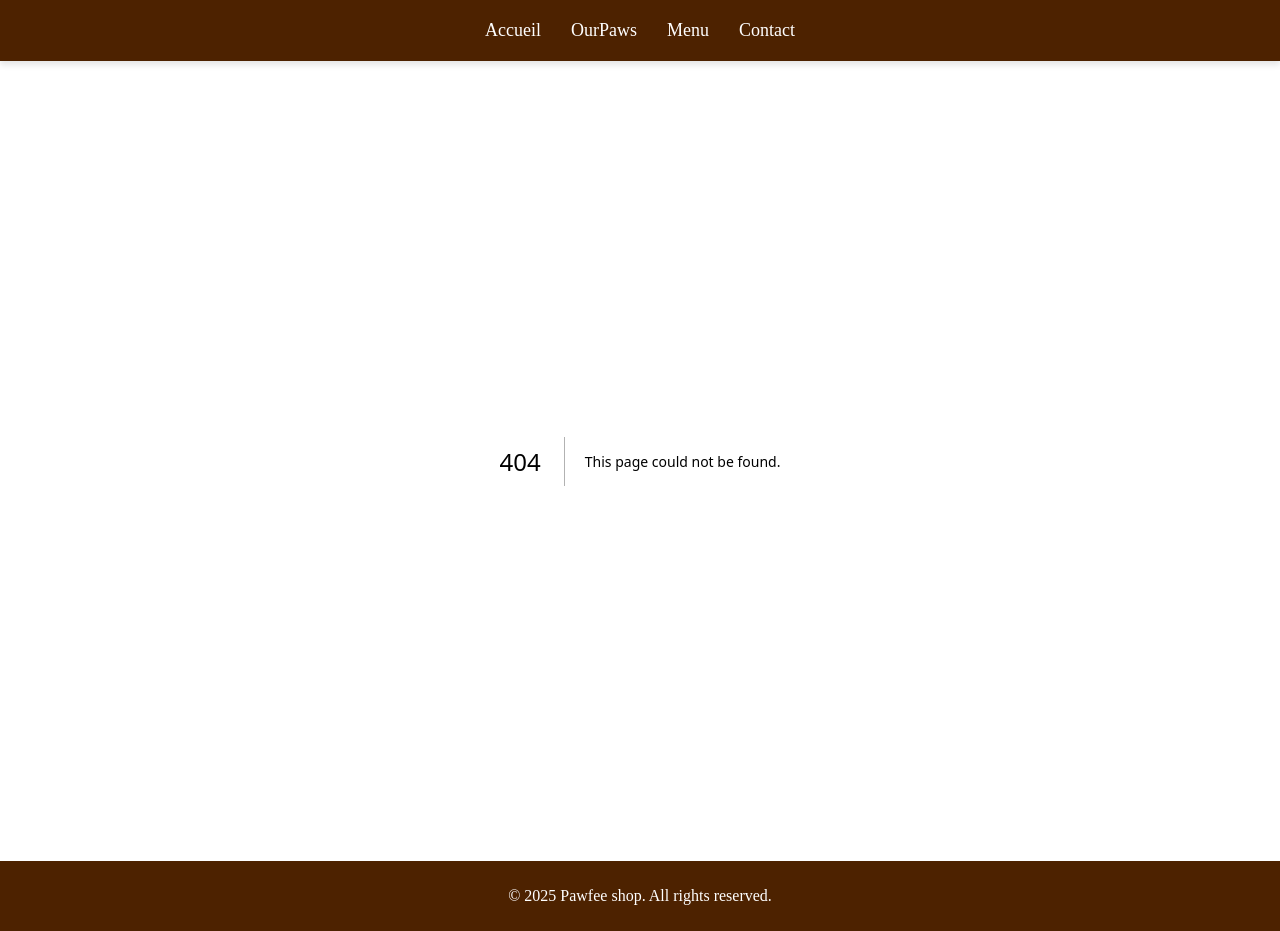
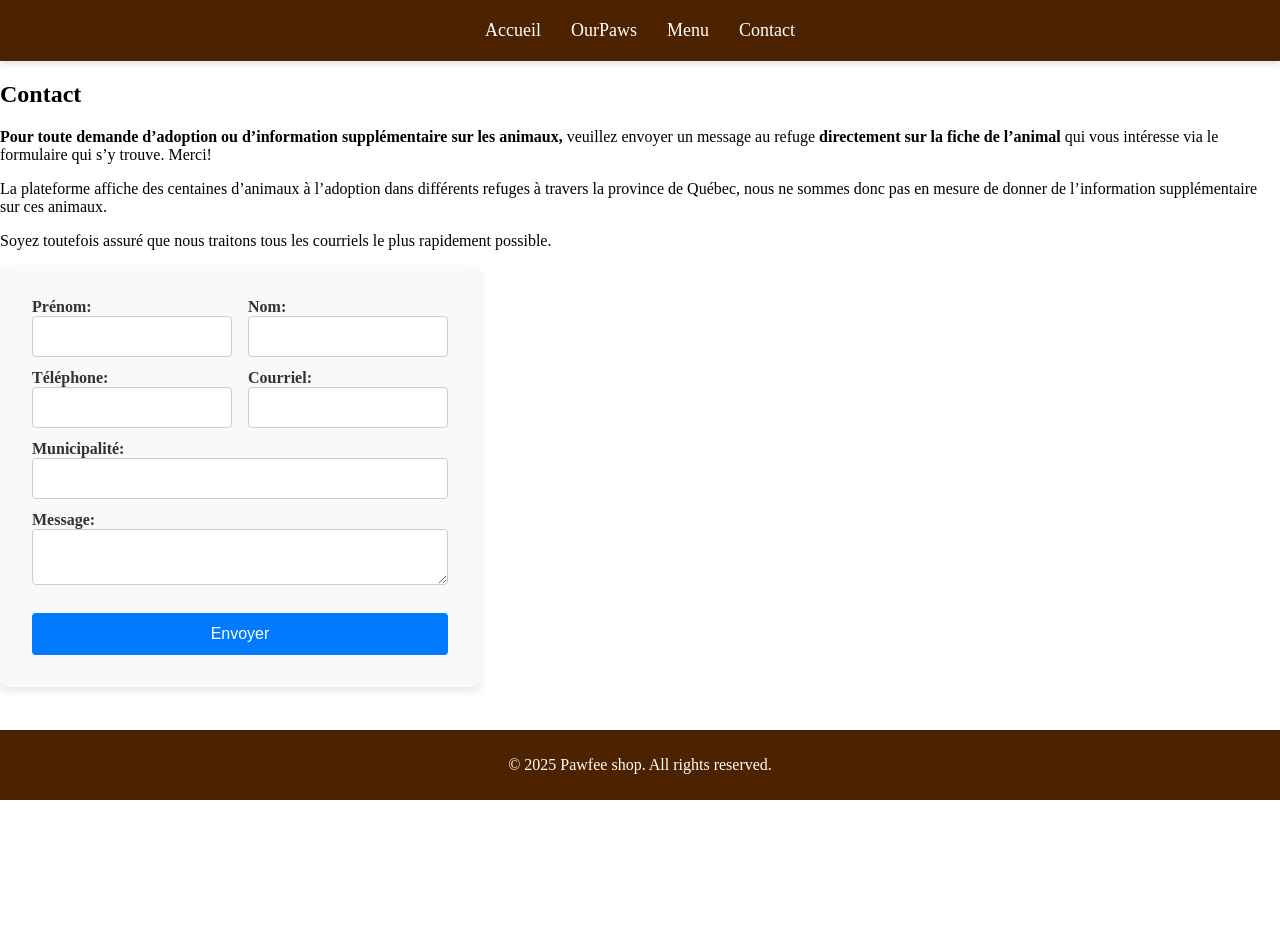
Before and after one commit to mekency/pawfee, a Next.js app: page /Contact in a window 1280 px wide. Before the commit this address had no page. After the commit the page ends 800 px from the top, so only its background shows below. Built offline with nearby package versions, Linux system fonts and the light colour scheme.

Commit message:
Creation de la page contact et la validation client du formulaire

```diff
--- /dev/null
+++ b/app/Contact/page.jsx
@@ -0,0 +1,11 @@
+import React from 'react';
+
+import Contact from '@/components/Contact';
+
+export default function contact() {
+    return <>
+        <h2>Contact</h2>
+
+        <Contact />
+    </>
+}
--- /dev/null
+++ b/components/Contact.jsx
@@ -0,0 +1,83 @@
+"use client";
+
+import { useActionState } from 'react';
+import styles from './Contact.module.css';
+
+export default function Contact() {
+    const handleSubmit = (previousState, formData) => {
+        const fields = ['prenom', 'nom', 'telephone', 'courriel', 'municipalite', 'message'];
+        let newState = {};
+        let erreur = false;
+
+        fields.forEach(field => {
+            const value = formData.get(field);
+            newState[field] = { valeur: value || '', erreur: null };
+        });
+
+        if (!newState.prenom.valeur) newState.prenom.erreur = 'Veuillez entrer votre prénom.';
+        if (!newState.nom.valeur) newState.nom.erreur = 'Veuillez entrer votre nom.';
+        if (!newState.telephone.valeur.match(/^\d{10}$/)) newState.telephone.erreur = 'Veuillez entrer un numéro de téléphone valide (10 chiffres).';
+        if (!newState.courriel.valeur.match(/^[^\s@]+@[^\s@]+\.[^\s@]+$/)) newState.courriel.erreur = 'Veuillez entrer une adresse courriel valide.';
+        if (!newState.municipalite.valeur) newState.municipalite.erreur = 'Veuillez entrer votre municipalité.';
+        if (!newState.message.valeur) newState.message.erreur = 'Veuillez entrer un message.';
+
+        erreur = Object.values(newState).some(field => field.erreur);
+
+        return erreur ? newState : previousState;
+    };
+
+    const [formState, formAction] = useActionState(handleSubmit, {
+        prenom: { valeur: '', erreur: null },
+        nom: { valeur: '', erreur: null },
+        telephone: { valeur: '', erreur: null },
+        courriel: { valeur: '', erreur: null },
+        municipalite: { valeur: '', erreur: null },
+        message: { valeur: '', erreur: null }
+    });
+
+    return (
+        <>
+            <p><strong>Pour toute demande d’adoption ou d’information supplémentaire sur les animaux,</strong> veuillez envoyer un message au refuge <strong>directement sur la fiche de l’animal</strong> qui vous intéresse via le formulaire qui s’y trouve. Merci!</p>
+            <p>La plateforme affiche des centaines d’animaux à l’adoption dans différents refuges à travers la province de Québec, nous ne sommes donc pas en mesure de donner de l’information supplémentaire sur ces animaux.</p>
+            <p>Soyez toutefois assuré que nous traitons tous les courriels le plus rapidement possible.</p>
+
+            <form action={formAction} className={styles.form} noValidate>
+                <div className={styles.row}>
+                    <label>
+                        Prénom:
+                        <input type="text" name="prenom" defaultValue={formState.prenom.valeur} />
+                        <div className={styles.erreur}>{formState.prenom.erreur}</div>
+                    </label>
+                    <label>
+                        Nom:
+                        <input type="text" name="nom" defaultValue={formState.nom.valeur} />
+                        <div className={styles.erreur}>{formState.nom.erreur}</div>
+                    </label>
+                </div>
+                <div className={styles.row}>
+                    <label>
+                        Téléphone:
+                        <input type="tel" name="telephone" defaultValue={formState.telephone.valeur} />
+                        <div className={styles.erreur}>{formState.telephone.erreur}</div>
+                    </label>
+                    <label>
+                        Courriel:
+                        <input type="email" name="courriel" defaultValue={formState.courriel.valeur} />
+                        <div className={styles.erreur}>{formState.courriel.erreur}</div>
+                    </label>
+                </div>
+                <label>
+                    Municipalité:
+                    <input type="text" name="municipalite" defaultValue={formState.municipalite.valeur} />
+                    <div className={styles.erreur}>{formState.municipalite.erreur}</div>
+                </label>
+                <label>
+                    Message:
+                    <textarea name="message" defaultValue={formState.message.valeur} />
+                    <div className={styles.erreur}>{formState.message.erreur}</div>
+                </label>
+                <button type="submit">Envoyer</button>
+            </form>
+        </>
+    );
+}
--- /dev/null
+++ b/components/Contact.module.css
@@ -0,0 +1,65 @@
+.form {
+    display: flex;
+    flex-direction: column;
+    gap: 0.75rem;
+    max-width: 30rem;
+    background: #f9f9f9;
+    padding: 2rem;
+    border-radius: 8px;
+    box-shadow: 0 4px 10px rgba(0, 0, 0, 0.1);
+    position: relative;
+}
+
+.form label {
+    display: flex;
+    flex-direction: column;
+    font-weight: 600;
+    color: #333;
+}
+
+.form input,
+.form textarea {
+    padding: 0.75rem;
+    border: 1px solid #ccc;
+    border-radius: 4px;
+    transition: border-color 0.3s ease;
+    width: 100%;
+}
+
+.form input:focus,
+.form textarea:focus {
+    border-color: #007bff;
+    outline: none;
+    box-shadow: 0 0 4px rgba(0, 123, 255, 0.5);
+}
+
+.form button {
+    padding: 0.75rem;
+    background-color: #007bff;
+    color: white;
+    border: none;
+    border-radius: 4px;
+    cursor: pointer;
+    font-size: 1rem;
+    transition: background 0.3s ease;
+    margin-top: 1rem;
+}
+
+.form button:hover {
+    background-color: #0056b3;
+}
+
+.row {
+    display: flex;
+    gap: 1rem;
+}
+
+.row label {
+    flex: 1;
+}
+.erreur {
+    color: #a00;
+}
+.form p {
+    text-align: center;
+}
```
